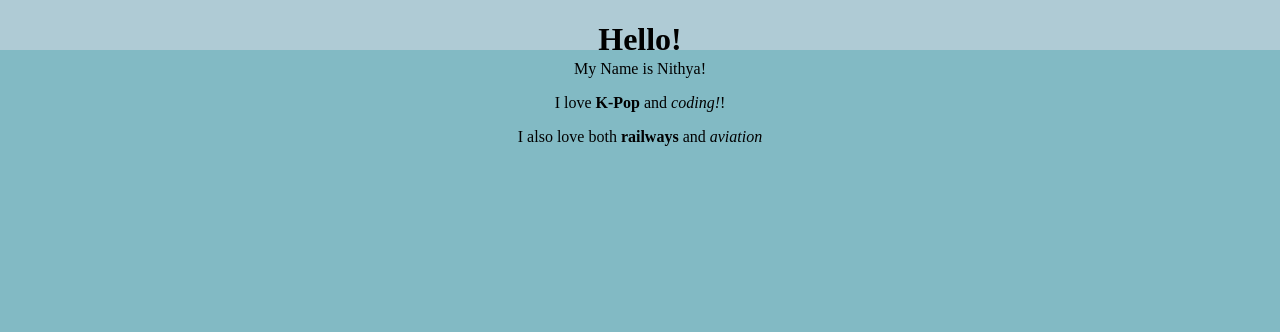
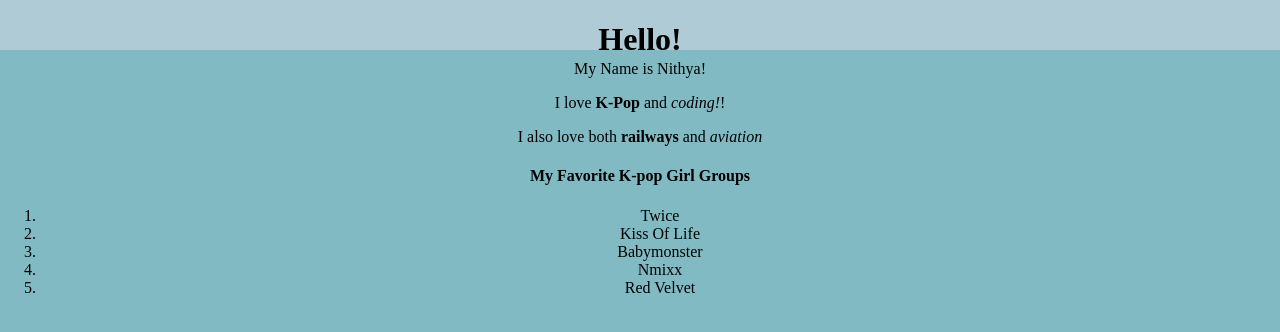
Before and after one commit to Yukiiilove123/Personal-Website, a plain HTML site: page index.html in a window 1280 px wide. Drawn offline with Linux system fonts and the light colour scheme.

Commit message:
Added a list of my favorite K-pop girl groups

```diff
--- a/index.html
+++ b/index.html
@@ -18,6 +18,15 @@
 
   <p id="interests">I also love both <b>railways</b> and <i>aviation</i></p>
     </div>
+  <h4 class="girl-groups">My Favorite K-pop Girl Groups</h4>
+  <ol class="girl-groups">
+    <li>Twice</li>
+    <li>Kiss Of Life</li>
+    <li>Babymonster</li>
+    <li>Nmixx</li>
+    <li>Red Velvet</li>
+  </ol>
+
   <script src="script.js"></script>
 </body>
 </html>
--- a/style.css
+++ b/style.css
@@ -34,3 +34,7 @@
   height: 50px;
   position: fixed;
 }
+
+.girl-groups {
+  text-align: center;
+}
```
